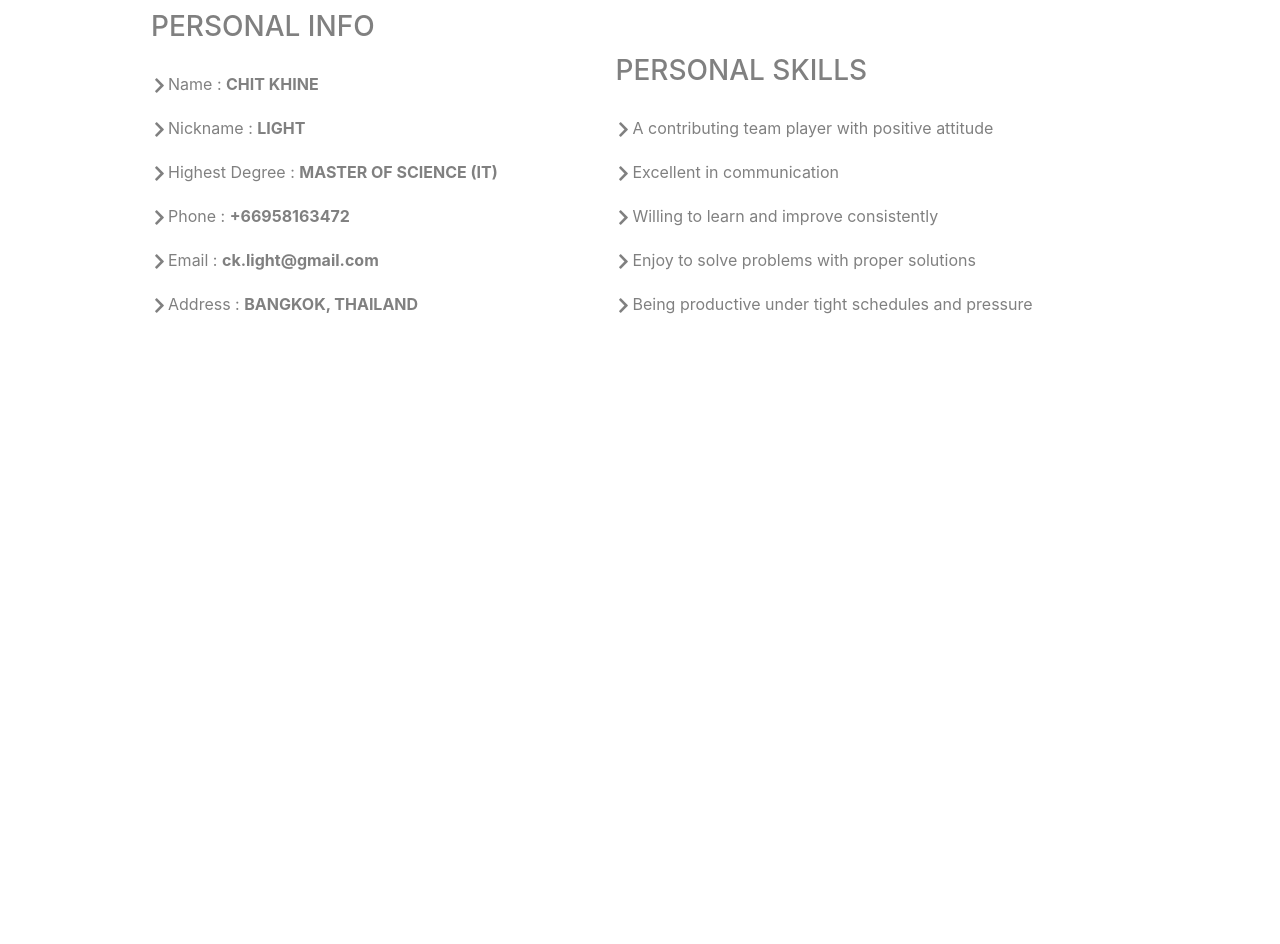
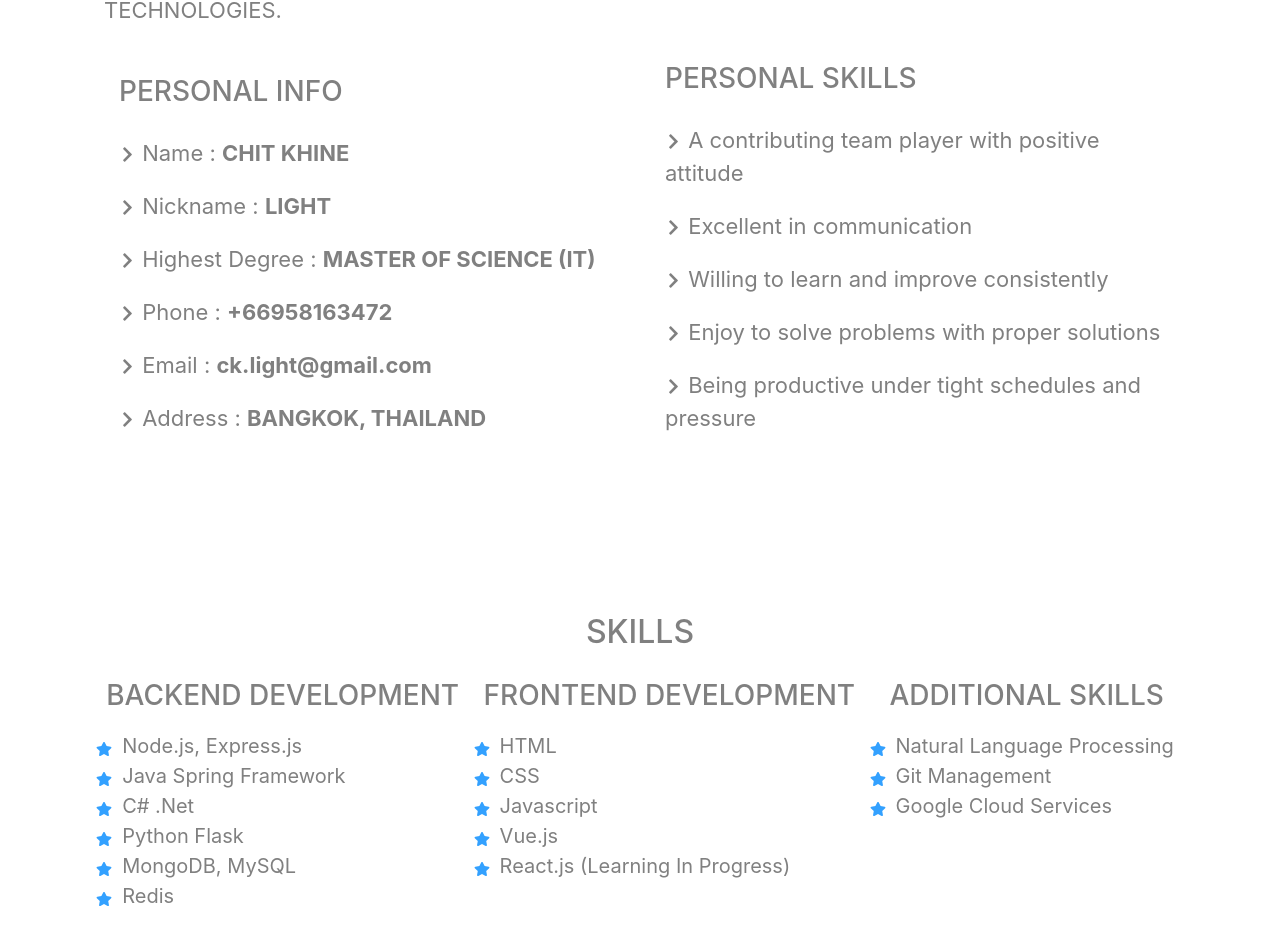
Before and after one commit to landlight/light_portfolio, a React (Create React App) app: page / in a window 1280 px wide. Shown: the part 880-1824 px from the top of the page. Before the commit the page ends 1332 px from the top, so only its background shows below. Built offline with nearby package versions, Linux system fonts and the light colour scheme.

Commit message:
:sparkles: skills

```diff
--- a/package.json
+++ b/package.json
@@ -1,6 +1,6 @@
 {
   "name": "light_portfolio",
-  "version": "0.1.3",
+  "version": "0.1.4",
   "private": true,
   "homepage": "https://landlight.github.io/light_portfolio",
   "dependencies": {
--- a/public/index.html
+++ b/public/index.html
@@ -2,12 +2,12 @@
 <html lang="en">
   <head>
     <meta charset="utf-8" />
-    <link rel="icon" href="%PUBLIC_URL%/favicon.ico" />
+    <link rel="icon" href="%PUBLIC_URL%/logo.png" />
     <meta name="viewport" content="width=device-width, initial-scale=1" />
     <meta name="theme-color" content="#000000" />
     <meta
       name="description"
-      content="Web site created using create-react-app"
+      content="My portfolio created using create-react-app"
     />
     <link rel="apple-touch-icon" href="%PUBLIC_URL%/logo192.png" />
     <!--
@@ -24,7 +24,7 @@
       work correctly both with client-side routing and a non-root public URL.
       Learn how to configure a non-root public URL by running `npm run build`.
     -->
-    <title>React App</title>
+    <title>Chit Khine</title>
   </head>
   <body>
     <noscript>You need to enable JavaScript to run this app.</noscript>
--- a/src/App.js
+++ b/src/App.js
@@ -7,6 +7,8 @@ import './App.css';
 import NavBar from './components/NavBar';
 import Home from './components/Home';
 import Portfolio from './components/Portfolio';
+import Experience from './components/Experience';
+import Skills from './components/Skills';
 
 // const porto = {
 //   'border': '1px solid black',
@@ -19,9 +21,8 @@ function App() {
     {id: 'home', name: 'Home', href: '#home'},
     {id: 'portfolio', name: 'Portfolio', href: '#portfolio'},
     // {id: 'experience', name: 'Experience', href: '#experience'},
-    // {id: 'skills', name: 'Skills', href: '#skills'},
+    {id: 'skills', name: 'Skills', href: '#skills'},
     // {id: 'education', name: 'Education', href: '#education'},
-    // {id: 'contact', name: 'Contact', href: '#contact'},
   ];
   return (
     <div className="App">
@@ -30,8 +31,14 @@ function App() {
         <div id="home" className="home" >
           <Home />
         </div>
-        <div id="portfolio" className="portfolio">
+        <div id="portfolio" className="containers">
           <Portfolio />
+        </div>
+        {/* <div id="experience" className="containers">
+          <Experience />
+        </div> */}
+        <div id="skills" className="containers">
+          <Skills />
         </div>
         {/* <div id="portfolio" style={porto}>
           <Card style={cardStyle}>
@@ -41,9 +48,7 @@ function App() {
           </Card>
         </div>
 
-        <div id="experience" style={porto}>
-            <span >exp</span>
-        </div>
+
         <div id="skills" style={porto}>
           <span >ssk</span>
         </div>
--- /dev/null
+++ b/src/components/Experience.js
@@ -0,0 +1,34 @@
+import React from 'react';
+import { FaChevronRight } from 'react-icons/fa';
+
+const titleStyle = {
+    'color': 'grey',
+    'font-weight': 'light',
+    'text-align': 'left',
+    'padding': '10px'
+}
+const personalStyle = {
+    'color': 'grey',
+    'font-weight': 'light',
+    'padding': '10px'
+}
+
+const icon = {
+    'width': '17px',
+    'height': '17px'
+  }
+
+function Experience() {
+    return (
+      <div class="portfo">
+        <introduction>
+          <h2 className="text-uppercase" style={titleStyle}>Experience</h2>
+        </introduction>
+        <div class="timeline">
+
+        </div>
+      </div>
+    )
+}
+
+export default Experience
--- a/src/components/Portfolio.js
+++ b/src/components/Portfolio.js
@@ -10,7 +10,8 @@ const titleStyle = {
 const personalStyle = {
     'color': 'grey',
     'font-weight': 'light',
-    'padding': '10px'
+    'padding': '10px',
+    'font-size': '22px'
 }
 
 const icon = {
@@ -26,45 +27,44 @@ function Portfolio() {
           <div className="text-uppercase" style={personalStyle}>Hi I am <strong>Chit Khine</strong>. I am a FullStack Developer but I specialized more in the <strong>Backend API Development.</strong></div>
           <div className="text-uppercase" style={personalStyle}>I would love to learn and improve myself continuously with the ever evolving technologies.</div>
         </introduction>
-
         <div className="personal">
           <div className="personalinfo">
             <h3 className="text-uppercase" style={titleStyle}>Personal Info</h3>
             <div style={personalStyle}>
-                  <span><FaChevronRight style={icon}/>Name : <strong class="text-uppercase">Chit Khine</strong></span>
+              <span><FaChevronRight style={icon}/>  Name : <strong class="text-uppercase">Chit Khine</strong></span>
             </div>
             <div style={personalStyle}>
-                  <span><FaChevronRight style={icon}/>Nickname : <strong class="text-uppercase">Light</strong></span>
+              <span><FaChevronRight style={icon}/>  Nickname : <strong class="text-uppercase">Light</strong></span>
             </div>
             <div style={personalStyle}>
-                  <span><FaChevronRight style={icon}/>Highest Degree : <strong class="text-uppercase">Master of Science (IT)</strong></span>
+              <span><FaChevronRight style={icon}/>  Highest Degree : <strong class="text-uppercase">Master of Science (IT)</strong></span>
             </div>
             <div style={personalStyle}>
-                  <span><FaChevronRight style={icon}/>Phone : <strong class="text-uppercase">+66958163472</strong></span>
+              <span><FaChevronRight style={icon}/>  Phone : <strong class="text-uppercase">+66958163472</strong></span>
             </div>
             <div style={personalStyle}>
-                  <span><FaChevronRight style={icon}/>Email : <strong>ck.light@gmail.com</strong></span>
+              <span><FaChevronRight style={icon}/>  Email : <strong>ck.light@gmail.com</strong></span>
             </div>
             <div style={personalStyle}>
-                  <span><FaChevronRight style={icon}/>Address : <strong class="text-uppercase">Bangkok, Thailand</strong></span>
+              <span><FaChevronRight style={icon}/>  Address : <strong class="text-uppercase">Bangkok, Thailand</strong></span>
             </div>
           </div>
           <div className="personalskills">
             <h3 className="text-uppercase" style={titleStyle}>Personal Skills</h3>
             <div style={personalStyle}>
-                    <span><FaChevronRight style={icon}/>A contributing team player with positive attitude</span>
+                <span><FaChevronRight style={icon}/>  A contributing team player with positive attitude</span>
             </div>
             <div style={personalStyle}>
-                    <span><FaChevronRight style={icon}/>Excellent in communication</span>
+                <span><FaChevronRight style={icon}/>  Excellent in communication</span>
             </div>
             <div style={personalStyle}>
-                    <span><FaChevronRight style={icon}/>Willing to learn and improve consistently</span>
+                <span><FaChevronRight style={icon}/>  Willing to learn and improve consistently</span>
             </div>
             <div style={personalStyle}>
-                    <span><FaChevronRight style={icon}/>Enjoy to solve problems with proper solutions</span>
+                <span><FaChevronRight style={icon}/>  Enjoy to solve problems with proper solutions</span>
             </div>
             <div style={personalStyle}>
-                    <span><FaChevronRight style={icon}/>Being productive under tight schedules and pressure</span>
+                <span><FaChevronRight style={icon}/>  Being productive under tight schedules and pressure</span>
             </div>
           </div>
         </div>
--- /dev/null
+++ b/src/components/SkillList.js
@@ -0,0 +1,28 @@
+import React from 'react';
+import { FaStar } from 'react-icons/fa';
+
+const personalStyle = {
+    'color': 'grey',
+    'font-weight': 'light',
+    'padding': '10px',
+    'font-size': '20px'
+}
+
+const starStyle = {
+    'color': '#33A1FF'
+}
+
+function SkillList(props) {
+    return (
+      <div class="skilllist">
+        {props.skillItems.map(item => (
+          <div>
+            <FaStar style={starStyle}/>
+            <span style={personalStyle}>{item}</span>
+          </div>
+        ))}
+      </div>
+    )
+}
+
+export default SkillList
--- /dev/null
+++ b/src/components/Skills.js
@@ -0,0 +1,63 @@
+import React from 'react';
+import SkillList from './SkillList';
+
+const titleStyle = {
+    'color': 'grey',
+    'font-weight': 'light',
+    'text-align': 'center',
+    'padding': '10px'
+}
+const personalStyle = {
+    'color': 'grey',
+    'font-weight': 'light',
+    'padding': '10px'
+}
+
+const icon = {
+    'width': '17px',
+    'height': '17px'
+  }
+
+function Skills() {
+  const backendItems = [
+    'Node.js, Express.js',
+    'Java Spring Framework',
+    'C# .Net',
+    'Python Flask',
+    'MongoDB, MySQL',
+    'Redis'
+  ];
+  const frontendItems = [
+    'HTML',
+    'CSS',
+    'Javascript',
+    'Vue.js',
+    'React.js (Learning In Progress)'
+  ];
+  const additionalItems = [
+    'Natural Language Processing',
+    'Git Management',
+    'Google Cloud Services',
+  ]
+  return (
+    <div class="skills">
+      <h2 className="text-uppercase" style={titleStyle}>Skills</h2>
+      <div className="skillsboard">
+        <div className="backend">
+          <h3 className="text-uppercase" style={titleStyle}>Backend Development</h3>
+          <SkillList skillItems={backendItems}/>
+        </div>
+        <div className="frontend">
+          <h3 className="text-uppercase" style={titleStyle}>Frontend Development</h3>
+          <SkillList skillItems={frontendItems}/>
+        </div>
+        <div className="projectmanagement">
+          <h3 className="text-uppercase" style={titleStyle}>Additional Skills</h3>
+          <SkillList skillItems={additionalItems}/>
+        </div>
+      </div>
+    </div>
+  )
+}
+
+export default Skills
--- a/src/index.css
+++ b/src/index.css
@@ -119,11 +119,8 @@ html {
   color: rgba(250, 250, 250, 0.61);
 }
 
-.portfolio {
-  display: flex;
-  flex-direction: row;
-  justify-content: left;
-  padding: 12vh;
+.containers {
+  padding: 8vh;
   margin: 30px;
 }
 
@@ -145,6 +142,10 @@ html {
   padding-left: 15px;
 }
 
+.skilllist {
+  text-align: left;
+}
+
 @media screen and (max-width: 600px) {
   .personalinfo {
     padding-left: 0px;
@@ -155,3 +156,9 @@ html {
     width: 100%;
   }
 }
+
+.skillsboard {
+  display: flex;
+  flex-direction: row;
+  justify-content: space-around;
+}
```
Also changed, not shown: public/logo.png (added). Lines whose indentation alone changed are shown as unchanged.
